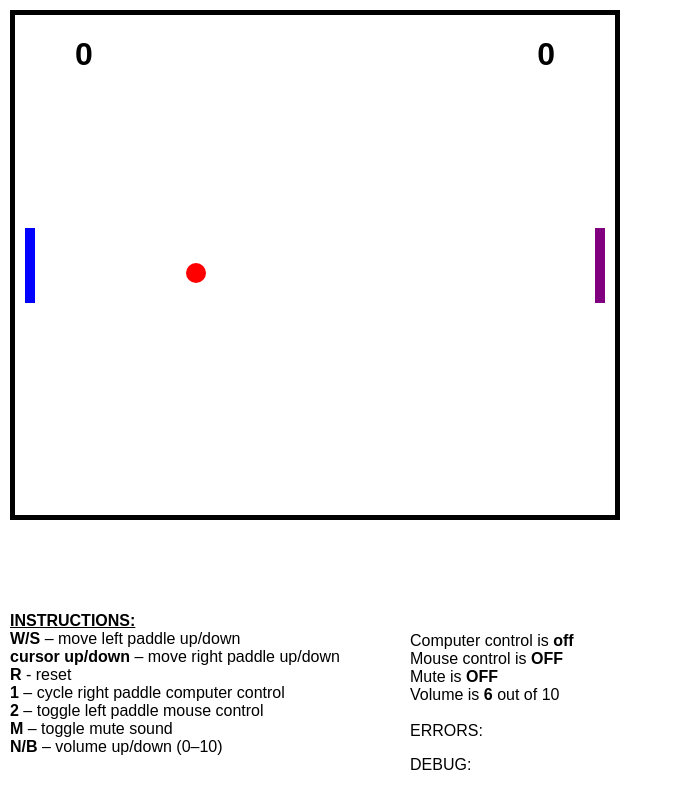
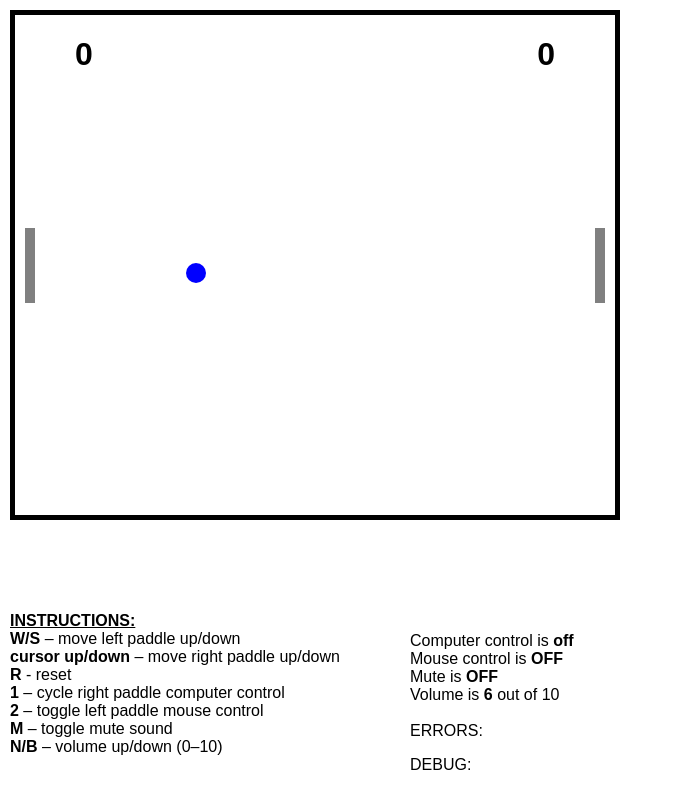
Before and after one commit to er0365/MUAG4200.github.io, a plain HTML site: page index.html in a window 1280 px wide. Shown: the whole page, without its empty margins (0-673 px from the left). Drawn offline with Linux system fonts and the light colour scheme; no server answers.

Commit message:
gray paddles, blue ball

```diff
--- a/pong-styles.css
+++ b/pong-styles.css
@@ -17,13 +17,13 @@ body {
 }
 
 #left-paddle {
-  background-color: blue;
+  background-color: gray;
   left: 10px;
   height: 25px;
 }
 
 #right-paddle {
-  background-color: purple;
+  background-color: gray;
   right: 10px;
 }
 
@@ -74,7 +74,7 @@ body {
 .ball {
   width: 20px;
   height: 20px;
-  background-color: red;
+  background-color: blue;
   border-radius: 10px;
   position: absolute;
   left: 50px;
```
